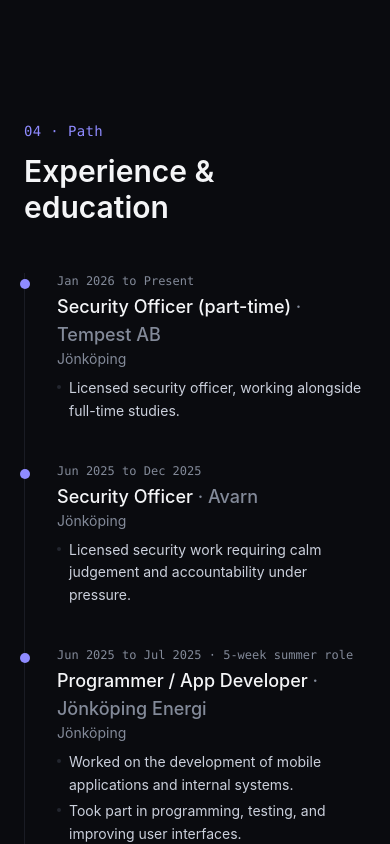
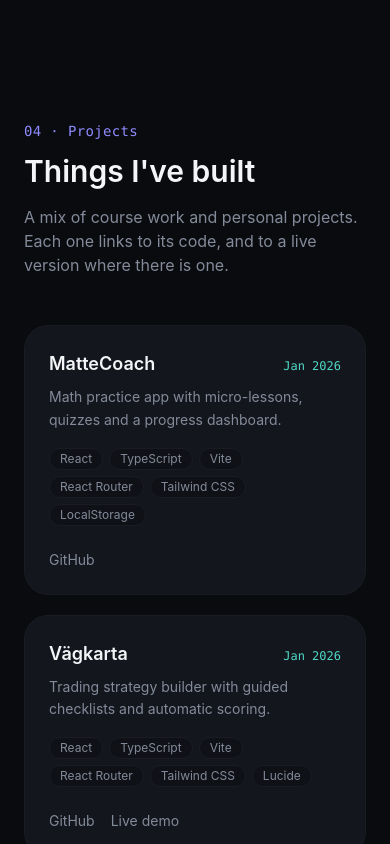
Before and after one commit to Delo4x/portfolio-, a React (Vite) app: page / in a window 390 px wide. Shown: the part 4540-5384 px from the top of the page. Built offline with nearby package versions, Linux system fonts and the light colour scheme.

Commit message:
Add projects section with card grid

```diff
--- a/src/App.tsx
+++ b/src/App.tsx
@@ -5,6 +5,7 @@ import { Footer } from './components/Footer'
 import { Hero } from './components/Hero'
 import { Nav } from './components/Nav'
 import { Project } from './components/Project'
+import { Projects } from './components/Projects'
 import { Skills } from './components/Skills'
 
 function App() {
@@ -16,6 +17,7 @@ function App() {
         <About />
         <Skills />
         <Project />
+        <Projects />
         <Experience />
         <Contact />
       </main>
--- a/src/components/Contact.tsx
+++ b/src/components/Contact.tsx
@@ -5,7 +5,7 @@ export function Contact() {
   return (
     <section id="contact" className="px-6 py-24">
       <Reveal className="mx-auto max-w-2xl rounded-3xl border border-border-soft bg-surface px-8 py-14 text-center sm:px-14">
-        <p className="mb-3 font-mono text-sm text-accent">05 · Contact</p>
+        <p className="mb-3 font-mono text-sm text-accent">06 · Contact</p>
         <h2 className="text-3xl font-semibold text-heading sm:text-4xl">
           Let's build something together
         </h2>
--- a/src/components/Experience.tsx
+++ b/src/components/Experience.tsx
@@ -6,7 +6,7 @@ export function Experience() {
   return (
     <section id="experience" className="px-6 py-24">
       <div className="mx-auto max-w-3xl">
-        <SectionHeading eyebrow="04 · Path" title="Experience & education" />
+        <SectionHeading eyebrow="05 · Path" title="Experience & education" />
 
         <ol className="relative space-y-10 border-l border-border-soft pl-8">
           {EXPERIENCE.map((item, i) => (
--- a/src/components/Nav.tsx
+++ b/src/components/Nav.tsx
@@ -4,6 +4,7 @@ import { PROFILE } from '../data/content'
 const LINKS = [
   { href: '#about', label: 'About' },
   { href: '#work', label: 'Work' },
+  { href: '#projects', label: 'Projects' },
   { href: '#experience', label: 'Experience' },
   { href: '#contact', label: 'Contact' },
 ]
--- /dev/null
+++ b/src/components/Projects.tsx
@@ -0,0 +1,64 @@
+import { Reveal } from './Reveal'
+import { SectionHeading } from './SectionHeading'
+import { PROJECTS } from '../data/content'
+
+export function Projects() {
+  return (
+    <section id="projects" className="px-6 py-24">
+      <div className="mx-auto max-w-4xl">
+        <SectionHeading
+          eyebrow="04 · Projects"
+          title="Things I've built"
+          description="A mix of course work and personal projects. Each one links to its code, and to a live version where there is one."
+        />
+
+        <div className="grid gap-5 sm:grid-cols-2">
+          {PROJECTS.map((project, i) => (
+            <Reveal key={project.slug} delay={i * 0.05}>
+              <article className="flex h-full flex-col rounded-3xl border border-border-soft bg-surface p-6">
+                <div className="flex items-baseline justify-between gap-3">
+                  <h3 className="text-lg font-semibold text-heading">{project.title}</h3>
+                  <span className="shrink-0 font-mono text-xs text-accent-2">{project.period}</span>
+                </div>
+
+                <p className="mt-2 text-sm leading-relaxed text-text-muted">{project.tagline}</p>
+
+                <div className="mt-4 flex flex-wrap gap-1.5">
+                  {project.tech.map((t) => (
+                    <span
+                      key={t}
+                      className="rounded-full border border-border-soft bg-bg-soft px-2.5 py-0.5 text-xs text-text-muted"
+                    >
+                      {t}
+                    </span>
+                  ))}
+                </div>
+
+                <div className="mt-5 flex items-center gap-4 pt-1 text-sm">
+                  <a
+                    href={project.github}
+                    target="_blank"
+                    rel="noreferrer"
+                    className="text-text-muted transition-colors hover:text-heading"
+                  >
+                    GitHub
+                  </a>
+                  {project.demo && (
+                    <a
+                      href={project.demo}
+                      target="_blank"
+                      rel="noreferrer"
+                      className="text-text-muted transition-colors hover:text-heading"
+                    >
+                      Live demo
+                    </a>
+                  )}
+                </div>
+              </article>
+            </Reveal>
+          ))}
+        </div>
+      </div>
+    </section>
+  )
+}
```
